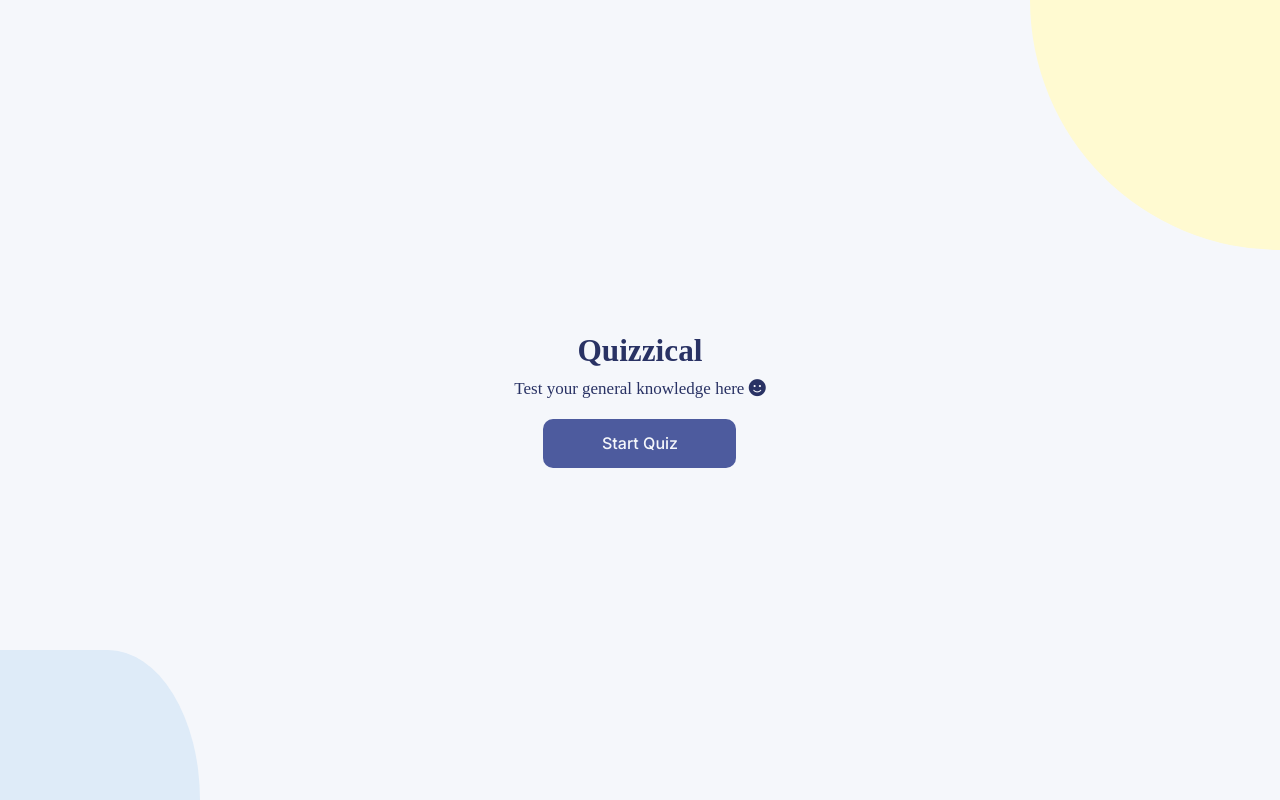
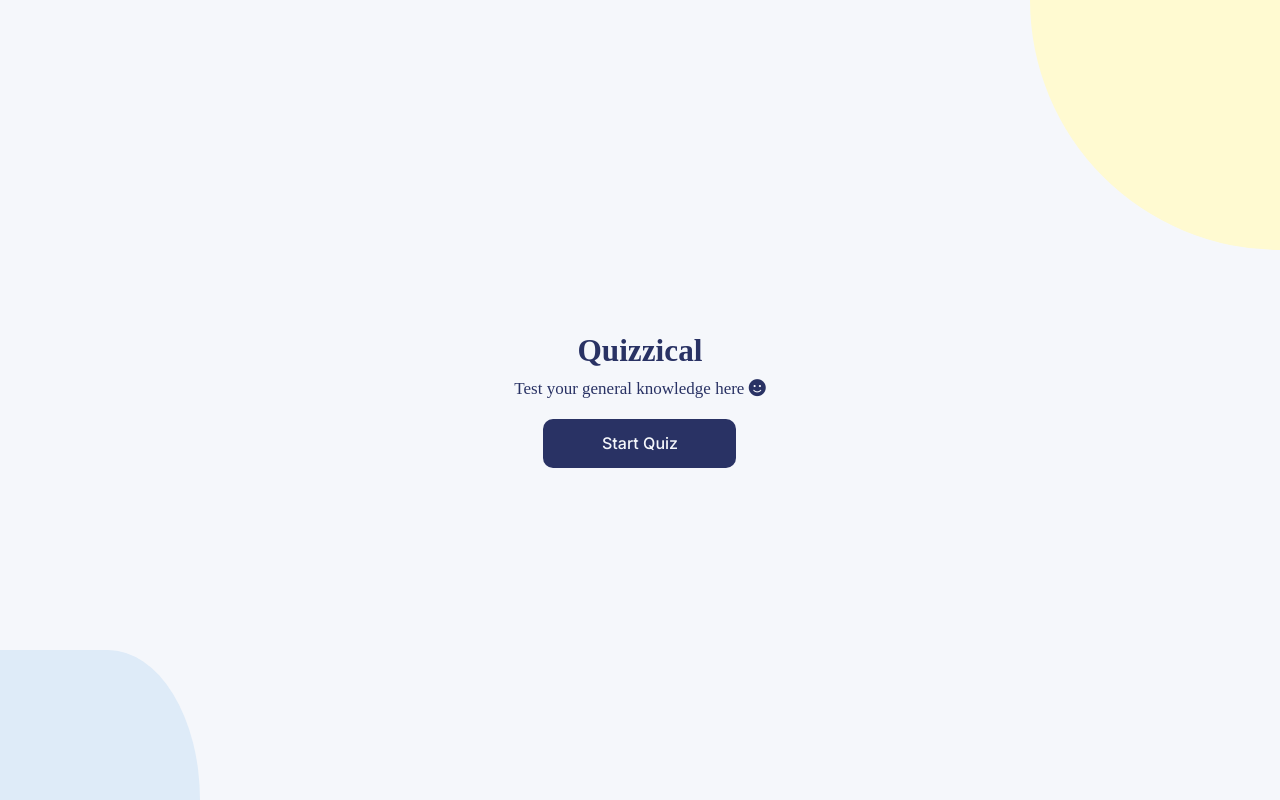
Before and after one commit to masmahmoodi/Quizzical, a React (Vite) app: page / in a window 1280 px wide. In both pictures the pointer is over the button "Start Quiz". Built offline with nearby package versions, Linux system fonts and the light colour scheme.

Commit message:
add hover to buttons and answers

```diff
--- a/styles.css
+++ b/styles.css
@@ -130,7 +130,9 @@ button {
 }
 
 
-
+button:hover{
+  background-color: #293264;
+}
 
 .start-btn {
     font-size: 16px;
@@ -177,6 +179,9 @@ button:active {
 .button input[type="radio"]:checked + label {
     background-color: #D6DBF5;
     border: transparent;
+}
+.button input[type="radio"]:hover + label {
+    background-color: #D6DBF5;
 }
 
 form h1,
```
